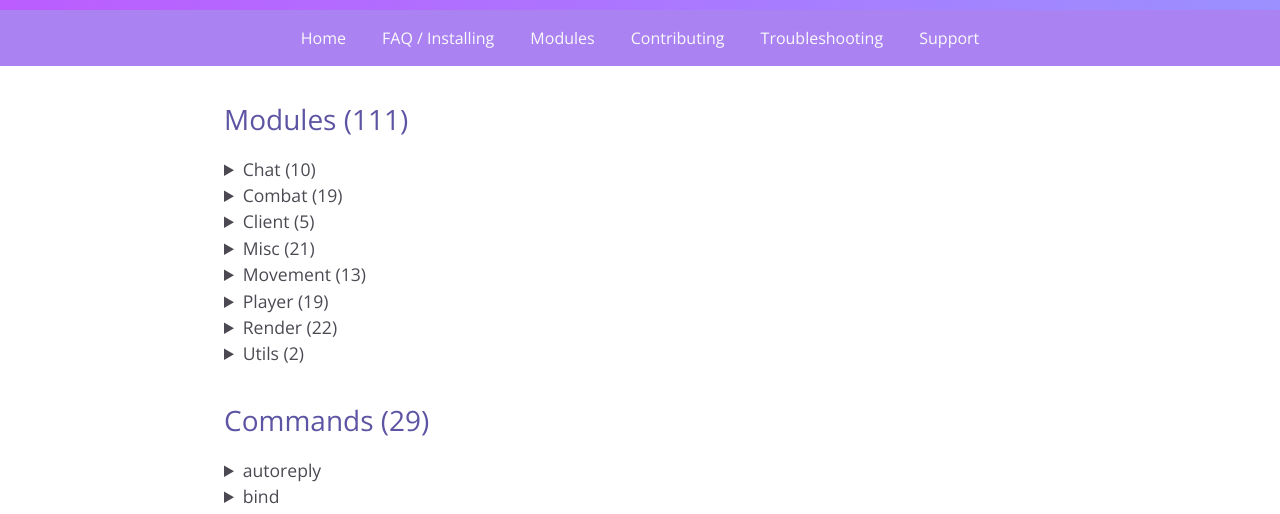
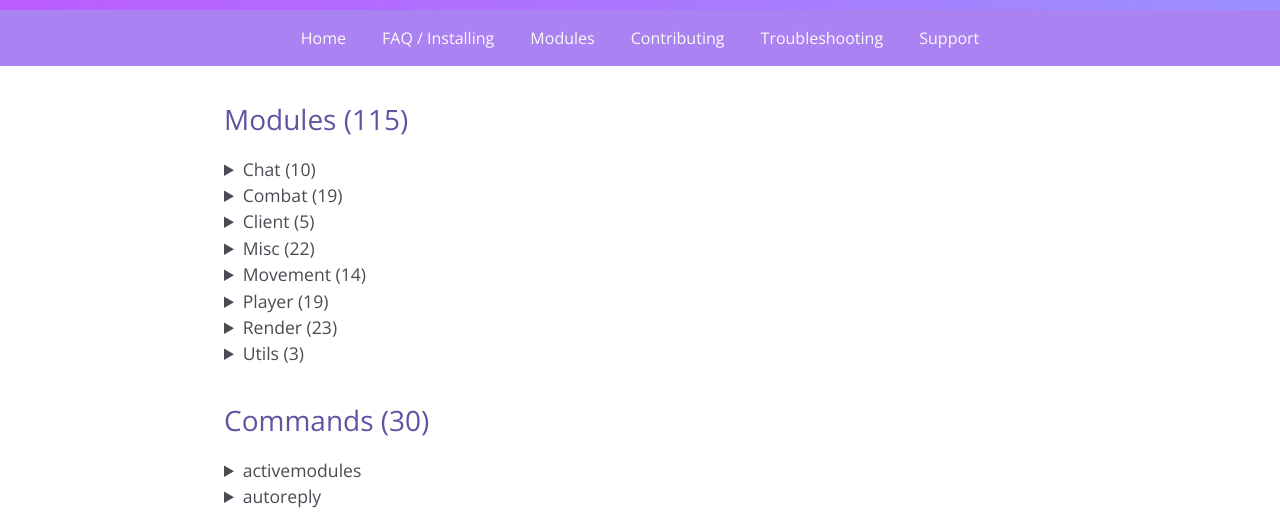
Before and after one commit to kami-blue/website, a Jekyll site: the page built from docs/modules.md, in a window 1280 px wide and 900 px high. Shown: the part 373-887 px from the top of the window. Built offline with Jekyll 4.4.1, drawn with Linux system fonts in a browser that asks for light colours.

Commit message:
update modules page

```diff
--- a/docs/modules.md
+++ b/docs/modules.md
@@ -3,7 +3,7 @@ layout: default
 title: Modules
 description: A list of modules and commands this mod has
 ---
-## Modules (111)
+## Modules (115)
 
 <details>
     <summary>Chat (10)</summary>
@@ -55,12 +55,13 @@ description: A list of modules and commands this mod has
     </ul></p>
 </details>
 <details>
-    <summary>Misc (21)</summary>
+    <summary>Misc (22)</summary>
     <p><ul>
         <li>AntiAFK<p><i>Prevents being kicked for AFK</i></p></li>
         <li>AntiBookKick<p><i>Prevents being kicked by clicking on books</i></p></li>
         <li>AntiWeather<p><i>Removes rain from your world</i></p></li>
         <li>AutoFish<p><i>Automatically catch fish</i></p></li>
+        <li>AutoNametag<p><i>Automatically nametags entities</i></p></li>
         <li>AutoReconnect<p><i>Automatically reconnects after being disconnected</i></p></li>
         <li>AutoRespawn<p><i>Automatically respawn after dying</i></p></li>
         <li>AutoSpawner<p><i>Automatically spawns Withers, Iron Golems and Snowmen</i></p></li>
@@ -81,10 +82,11 @@ description: A list of modules and commands this mod has
     </ul></p>
 </details>
 <details>
-    <summary>Movement (13)</summary>
+    <summary>Movement (14)</summary>
     <p><ul>
         <li>AntiHunger<p><i>Reduces hunger lost when moving around</i></p></li>
         <li>AutoJump<p><i>Automatically jumps if possible</i></p></li>
+        <li>AutoRemount<p><i>Automatically remounts your horse</i></p></li>
         <li>AutoWalk<p><i>Automatically walks forward</i></p></li>
         <li>ElytraFlight<p><i>Modifies elytras to fly at custom velocities and fall speeds</i></p></li>
         <li>EntitySpeed<p><i>Abuse client-sided movement to shape sound barrier breaking rideables</i></p></li>
@@ -123,7 +125,7 @@ description: A list of modules and commands this mod has
     </ul></p>
 </details>
 <details>
-    <summary>Render (22)</summary>
+    <summary>Render (23)</summary>
     <p><ul>
         <li>AntiFog<p><i>Disables or reduces fog</i></p></li>
         <li>ArmourHUD<p><i>Displays your armour and it's durability on screen</i></p></li>
@@ -150,15 +153,22 @@ description: A list of modules and commands this mod has
     </ul></p>
 </details>
 <details>
-    <summary>Utils (2)</summary>
+    <summary>Utils (3)</summary>
     <p><ul>
         <li>BlockData<p><i>Right click blocks to display their data</i></p></li>
         <li>EntityTools<p><i>Right click entities to perform actions on them</i></p></li>
+        <li>ServerNotRespond<p><i>Displays a warning when the server is lagging</i></p></li>
     </ul></p>
 </details>
 
-## Commands (29)
+## Commands (30)
 
+<details>
+    <summary>activemodules</summary>
+    <p><ul>
+        <li>Allows you to customize ActiveModule's category colours<p><i>Aliases: [activemods, modules]</i></p></li>
+    </ul></p>
+</details>
 <details>
     <summary>autoreply</summary>
     <p><ul>
```
Also changed, not shown: other parts of docs/modules.md (+1 -0 lines).
